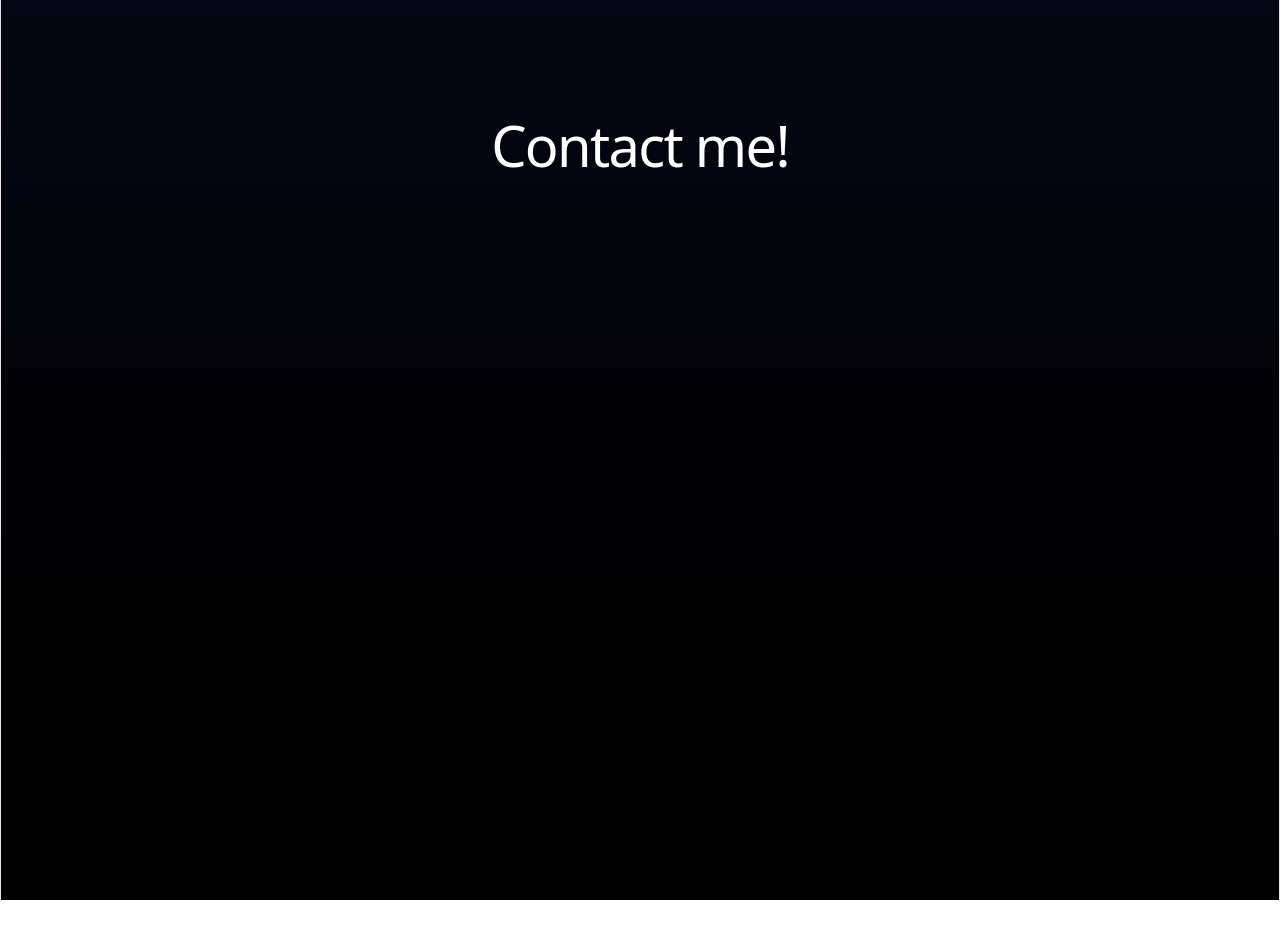
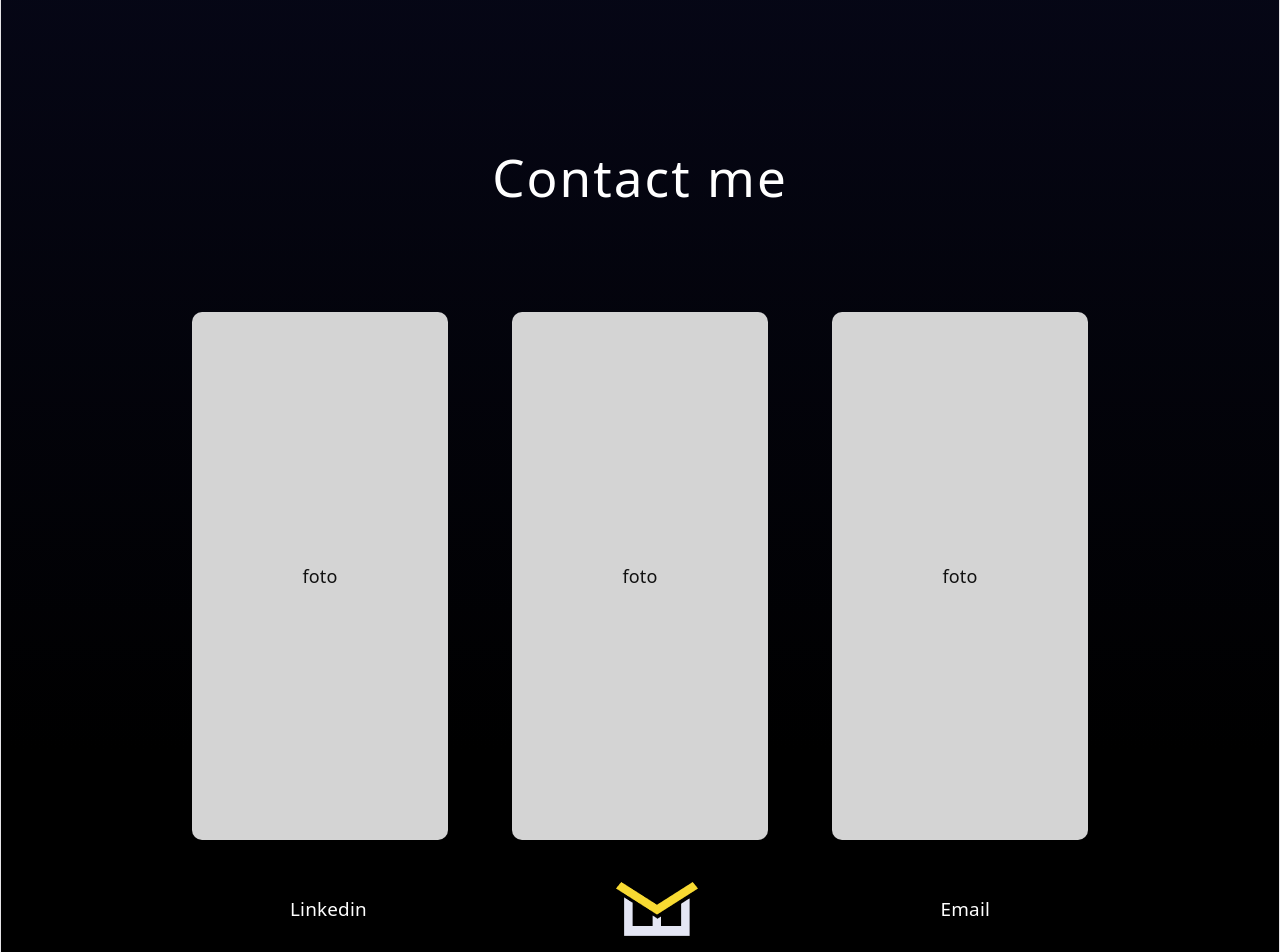
Before and after one commit to EvyKnops/2dportfoliowebsite, a React (Vite) app in the folder 2d-website/: page / in a window 1280 px wide. Shown: the part 1500-2452 px from the top of the page. Before the commit the page ends 2400 px from the top, so only its background shows below. Built offline with nearby package versions, Linux system fonts and the light colour scheme.

Commit message:
added contact me page

```diff
--- a/2d-website/src/App.css
+++ b/2d-website/src/App.css
@@ -42,7 +42,7 @@ section{
 .SectionProjects h1 {
   font-size: clamp(2rem, 2.5vw, 3rem);
   letter-spacing: 0.06em;
-  margin: 0;
+  margin: 0 0 10vh;
 }
 
 .ProjectsList {
@@ -53,9 +53,8 @@ section{
 }
 
 .ProjectItem {
-  background: rgba(255,255,255,0.05);
-  border-top: 1px solid rgba(255,255,255,0.15);
-  border-bottom: 1px solid rgba(255,255,255,0.08);
+  border-top: 3px solid rgba(255,255,255,0.15);
+  border-bottom: 3px solid rgba(255,255,255,0.08);
   padding: 18px 20px;
 }
 
@@ -85,3 +84,70 @@ section{
     padding: 16px 16px;
   }
 }
+
+.SectionContact {
+  display: flex;
+  flex-direction: column;
+  align-items: center;
+  justify-content: flex-start;
+  min-height: 100vh;
+  padding: 64px 24px;
+  gap: 42px;
+}
+
+.SectionContact h1 {
+  font-size: clamp(2.5rem, 4vw, 4.5rem);
+  margin: 0 0 10vh 0;
+  letter-spacing: 0.04em;
+}
+
+.ContactGrid {
+  display: grid;
+  grid-template-columns: repeat(3, minmax(180px, 1fr));
+  gap: 5vw;
+}
+
+.ContactCard {
+  min-height: 66vh;
+  min-width: 20vw;
+  border-radius: 10px;
+  background: #d4d4d4;
+  color: #111;
+  display: flex;
+  align-items: center;
+  justify-content: center;
+}
+
+.ContactFooter {
+  display: flex;
+  align-items: center;
+  justify-content: space-between;
+  width: min(700px, 100%);
+  gap: 16px;
+}
+
+.ContactFooter span {
+  color: #fff;
+  font-size: 1.05rem;
+}
+
+.ContactLogo {
+  width: 76px;
+  height: 54px;
+  display: grid;
+  place-items: center;
+  border-radius: 10px;
+  font-size: 1.5rem;
+  font-weight: 900;
+}
+
+@media (max-width: 768px) {
+  .ContactGrid {
+    grid-template-columns: 1fr;
+  }
+
+  .ContactFooter {
+    flex-direction: column;
+    align-items: center;
+  }
+}
--- a/2d-website/src/App.jsx
+++ b/2d-website/src/App.jsx
@@ -1,6 +1,6 @@
 import { useState } from 'react'
 import reactLogo from './assets/react.svg'
-import viteLogo from './assets/vite.svg'
+import Logo from './assets/logo-geel-blauw.png'
 import heroImg from './assets/hero.png'
 import './App.css'
 
@@ -11,7 +11,7 @@ function App() {
     <>
       <section id="center">
 
-        <div class="SectionName">
+        <div className="SectionName">
           <h1>Evy Knops</h1>
           <p>Welcome to my Portfolio!</p>
         </div>
@@ -39,8 +39,22 @@ function App() {
         <a href="#" className="ProjectsMore">show more projects</a>
       </section>
 
-      <section class="SectionContact">
-        <h1>Contact me!</h1>
+      <section className="SectionContact">
+        <h1>Contact me</h1>
+
+        <div className="ContactGrid">
+          <div className="ContactCard">foto</div>
+          <div className="ContactCard">foto</div>
+          <div className="ContactCard">foto</div>
+        </div>
+
+        <div className="ContactFooter">
+          <span>Linkedin</span>
+          <span className="ContactLogo">
+            <img src={Logo} className="logo" alt="evy logo" />
+          </span>
+          <span>Email</span>
+        </div>
       </section>
     </>
   )
```
Also changed, not shown: 2d-website/src/assets/logo-EK.png (added), 2d-website/src/assets/logo-geel-blauw.png (added).
